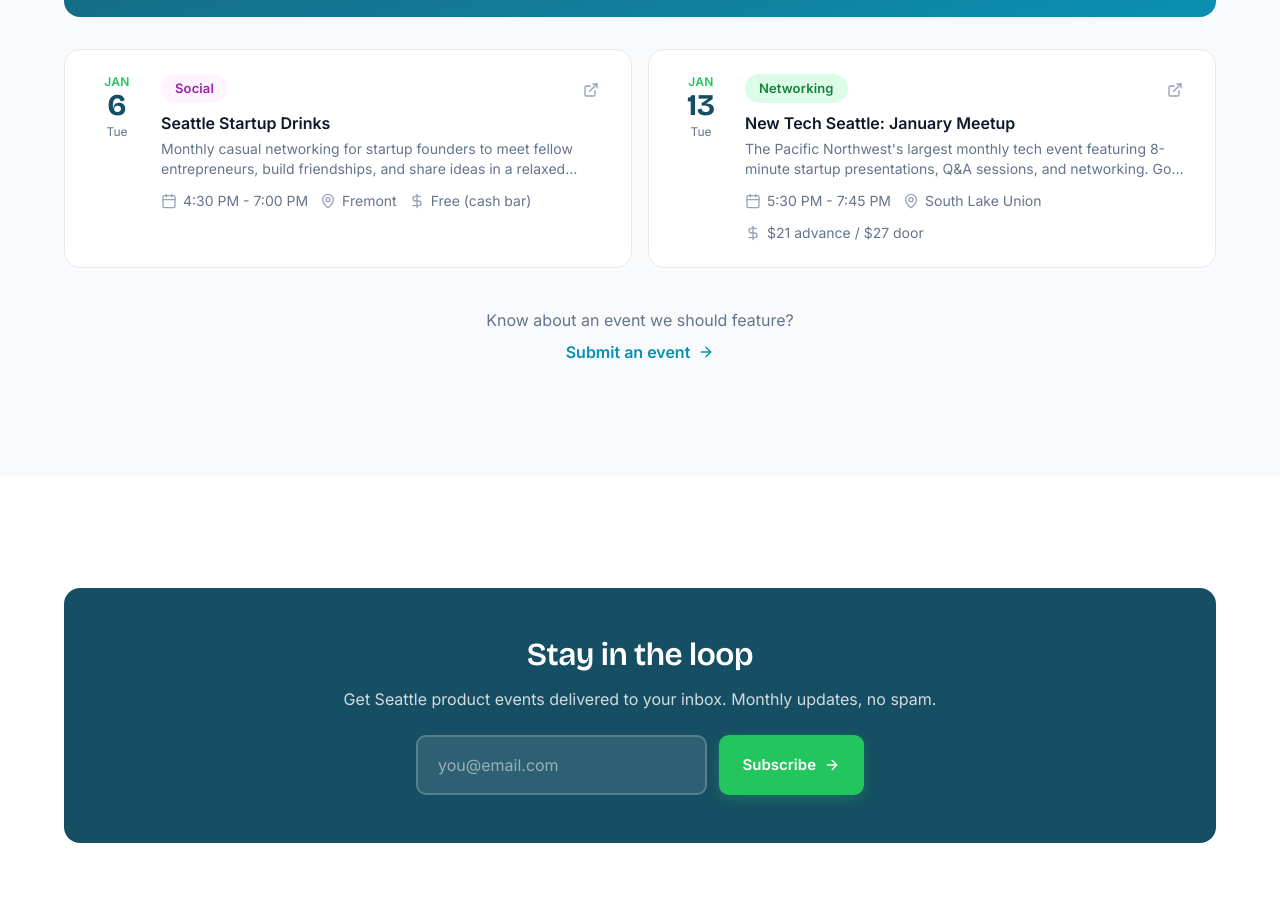
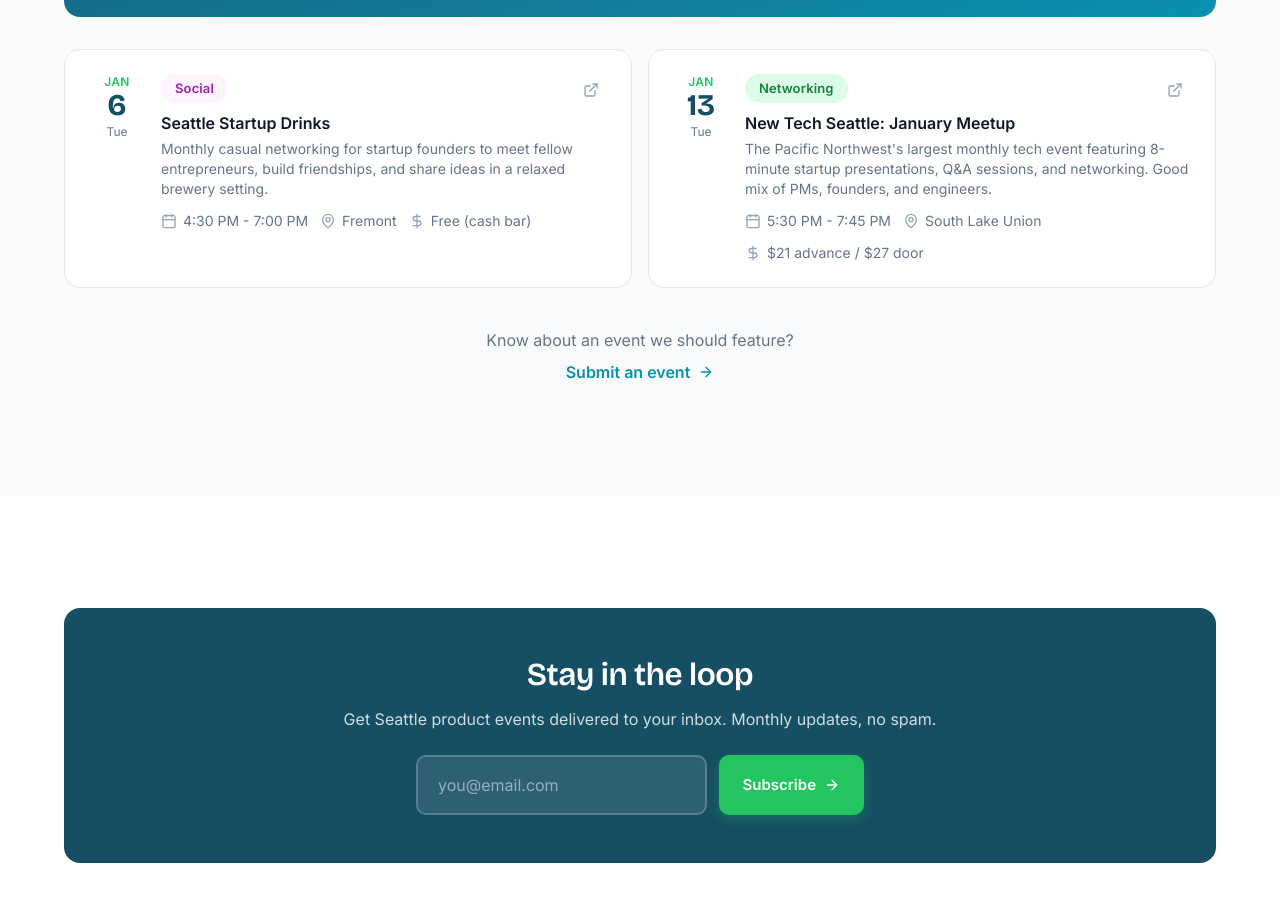
Before and after one commit to carlvellotti/productinseattle-site, a Next.js app: page / in a window 1280 px wide. Shown: the part 2055-2956 px from the top of the page. Built offline with nearby package versions, Linux system fonts and the light colour scheme.

Commit message:
Remove description truncation on event cards

```diff
--- a/components/event-card.tsx
+++ b/components/event-card.tsx
@@ -171,7 +171,7 @@
           </div>
 
           {event.description && (
-            <p className="mt-1 text-sm text-[#64748b] line-clamp-2">
+            <p className="mt-1 text-sm text-[#64748b]">
               {event.description}
             </p>
           )}
```
